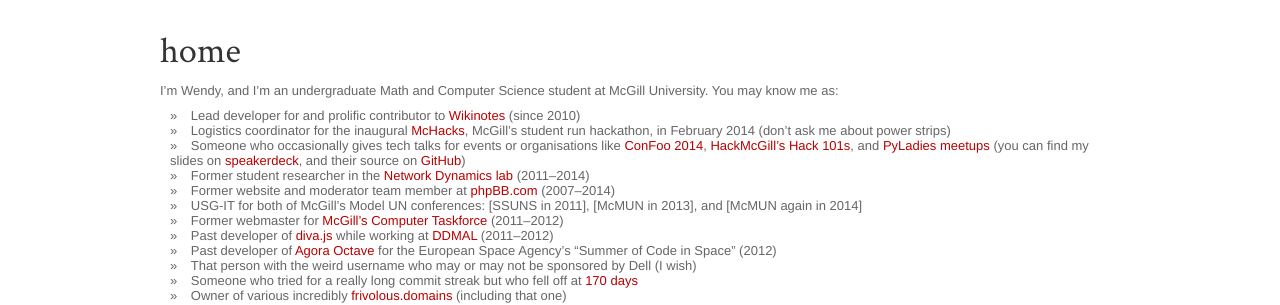
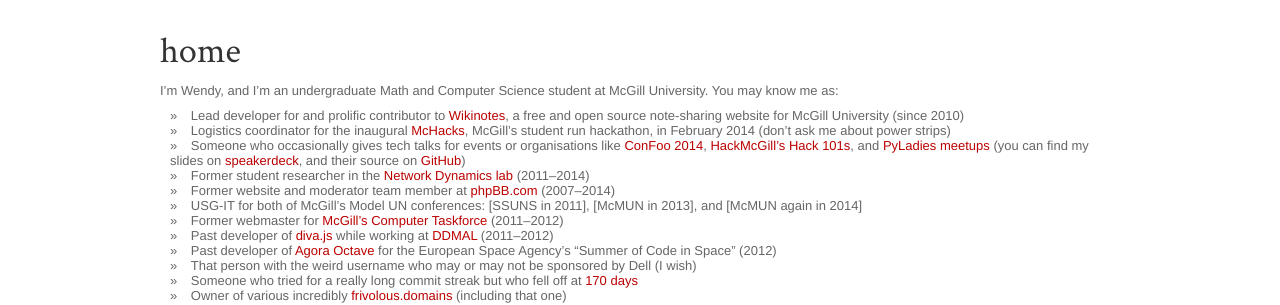
Before and after one commit to dellsystem/dellsystem.github.io, a Jekyll site: the page built from index.md, in a window 1280 px wide. Shown: the part 151-456 px from the top of the page. Built offline with Jekyll 4.4.1, drawn with Linux system fonts in a browser that asks for light colours; Markdown is read by kramdown in place of the engine named in the settings.

Commit message:
Add Wikinotes description to homepage

```diff
--- a/index.md
+++ b/index.md
@@ -6,7 +6,8 @@ title: home
 I'm Wendy, and I'm an undergraduate Math and Computer Science student at
 McGill University. You may know me as:
 
-* Lead developer for and prolific contributor to [Wikinotes] (since 2010)
+* Lead developer for and prolific contributor to [Wikinotes], a free and open
+  source note-sharing website for McGill University (since 2010)
 * Logistics coordinator for the inaugural [McHacks], McGill's student run
   hackathon, in February 2014 (don't ask me about power strips)
 * Someone who occasionally gives tech talks for events or organisations like
```
